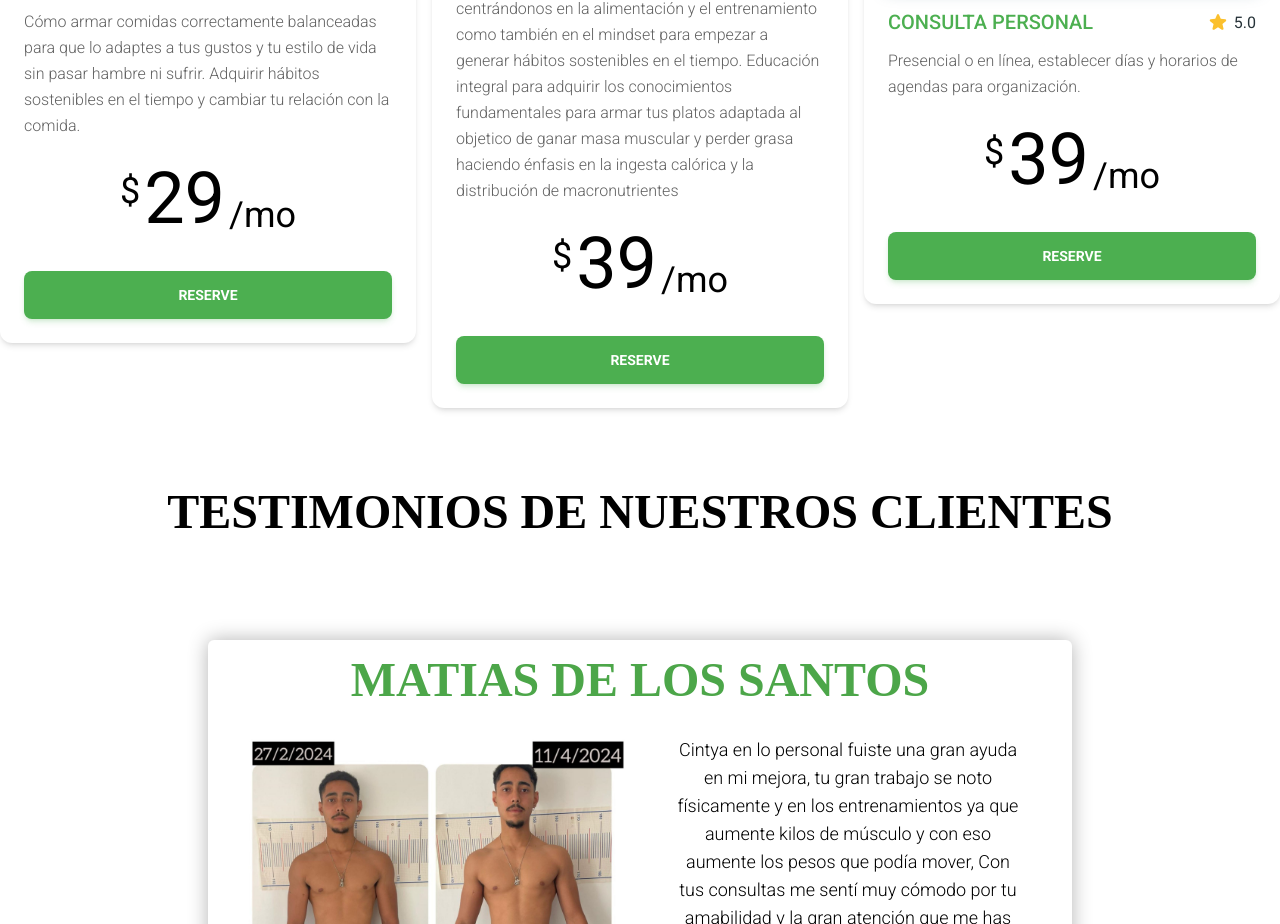
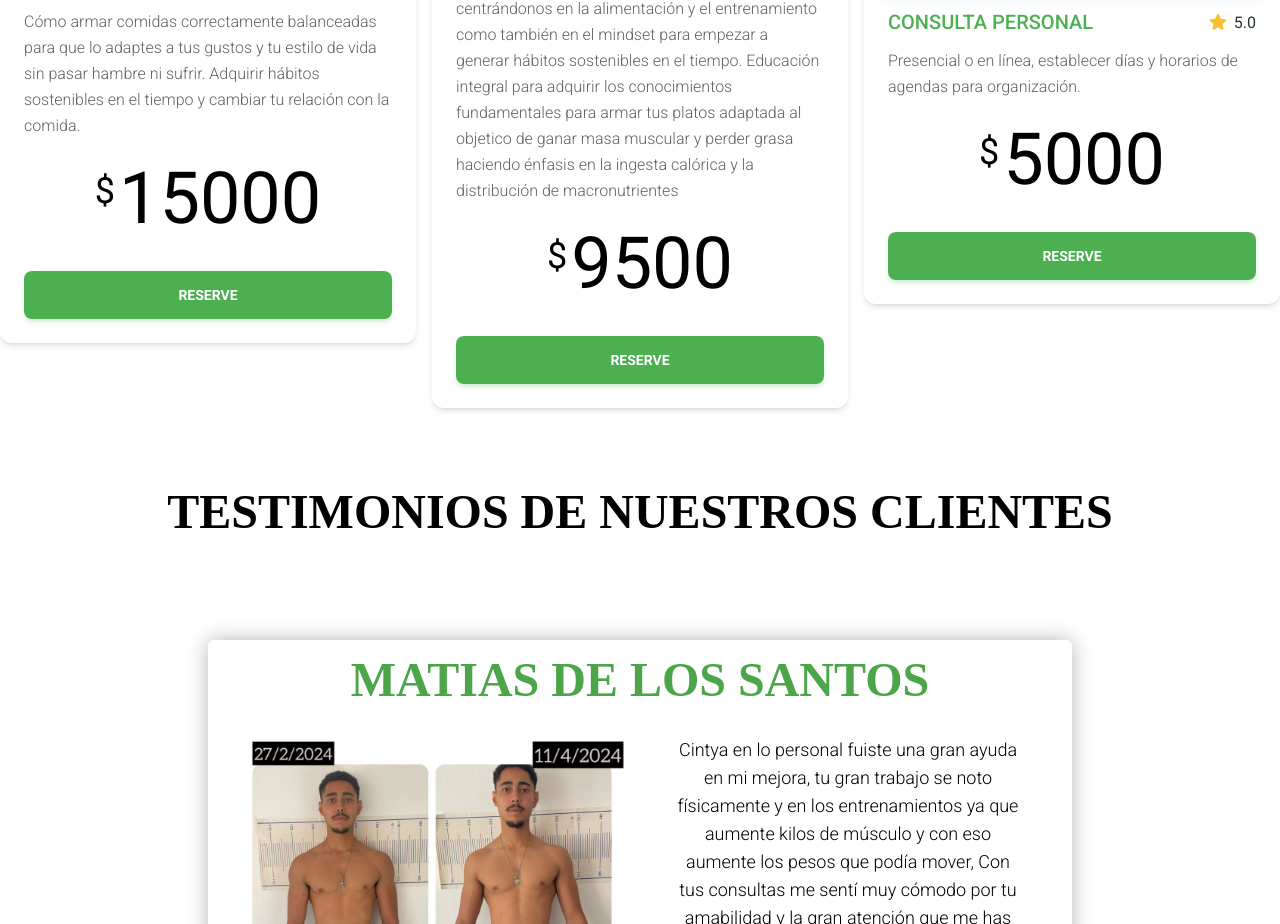
Before and after one commit to Cinnutri/Lic.-Cinyta-Menendez, a Next.js app: page / in a window 1280 px wide. Shown: the part 1211-2135 px from the top of the page. Built offline with nearby package versions, Linux system fonts and the light colour scheme.

Commit message:
cambio de precios

```diff
--- a/src/components/Pricing.js
+++ b/src/components/Pricing.js
@@ -81,8 +81,7 @@ const Pricing = () => {
             color="black"
             className="mt-6 flex justify-center gap-1 text-7xl font-normal"
           >
-            <span className="mt-2 text-4xl">$</span>29{" "}
-            <span className="self-end text-4xl">/mo</span>
+            <span className="mt-2 text-4xl">$</span>15000{" "}
           </Typography>
         </CardBody>
         <CardFooter className="pt-3">
@@ -136,8 +135,7 @@ const Pricing = () => {
             color="black"
             className="mt-6 flex justify-center gap-1 text-7xl font-normal"
           >
-            <span className="mt-2 text-4xl">$</span>39{" "}
-            <span className="self-end text-4xl">/mo</span>
+            <span className="mt-2 text-4xl">$</span>9500{" "}
           </Typography>
         </CardBody>
         <CardFooter className="pt-3">
@@ -186,8 +184,7 @@ const Pricing = () => {
             color="black"
             className="mt-6 flex justify-center gap-1 text-7xl font-normal"
           >
-            <span className="mt-2 text-4xl">$</span>39{" "}
-            <span className="self-end text-4xl">/mo</span>
+            <span className="mt-2 text-4xl">$</span>5000{" "}
           </Typography>
         </CardBody>
         <CardFooter className="pt-3">
```
